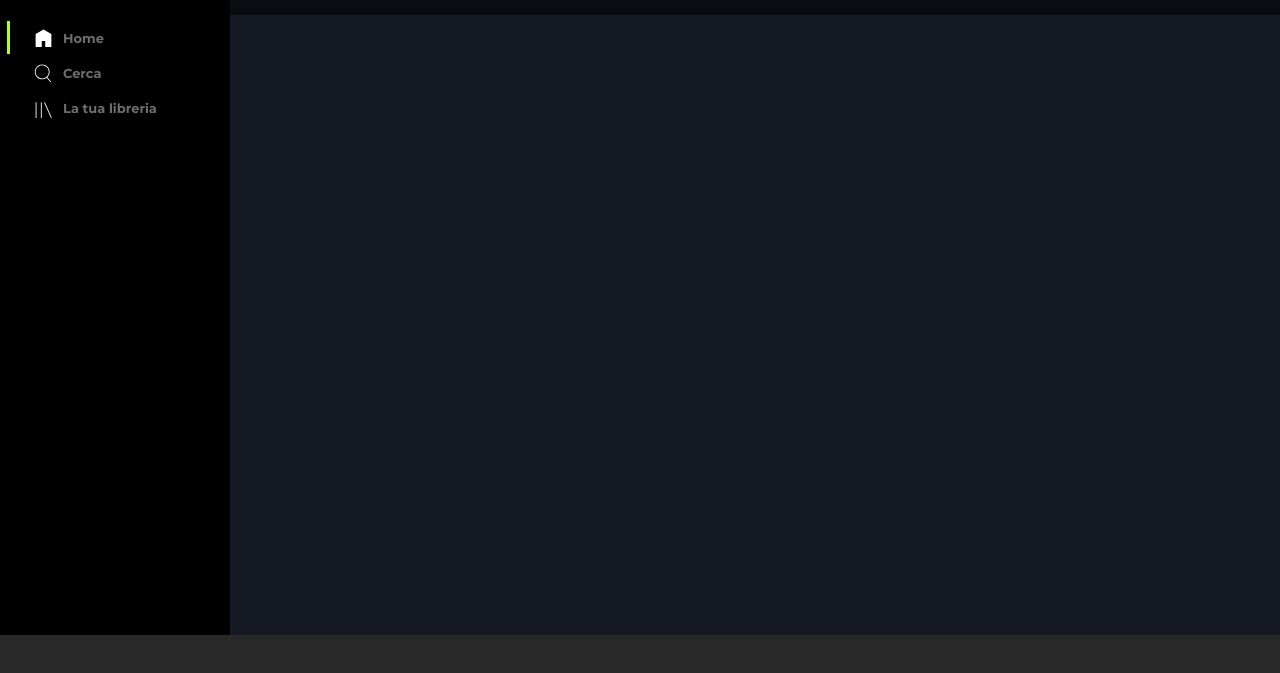
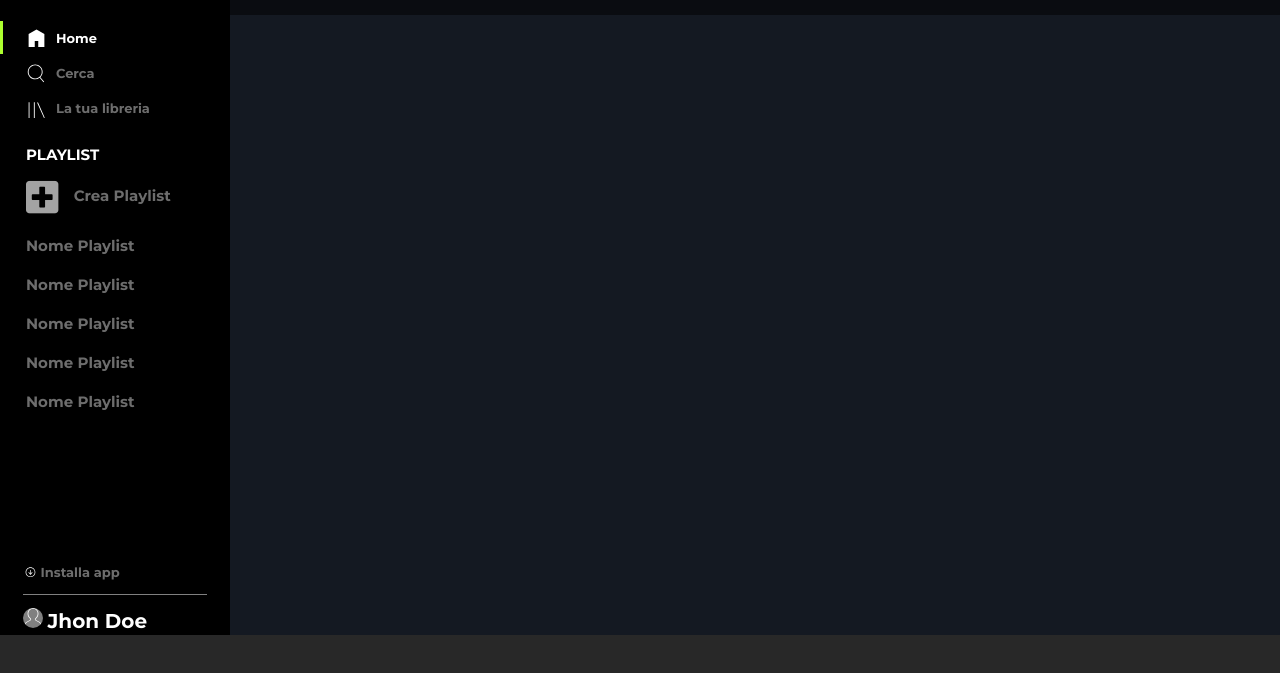
Before and after one commit to manuelguariglia21/html-css-spotifyweb, a plain HTML site: page index.html in a window 1280 px wide. Shown: the part 75-748 px from the top of the page. Drawn offline with Linux system fonts and the light colour scheme.

Commit message:
fix scroll playlist

```diff
--- a/css/style.css
+++ b/css/style.css
@@ -39,7 +39,7 @@ header .logo{
   width: 130px;
 }
 
-nav{
+.button-box{
   margin-top: 17px;
 }
 
@@ -65,29 +65,119 @@ aside a{
 
 aside a span{
   color: #6d6d6d;
+}
+
+aside .aside-start{
+  height: calc(100% - 73px);
+  overflow: hidden;
+}
+
+
+aside nav a span{
   font-size: 13px;
 }
 
-aside ul li{
-  padding: 7px;
+aside nav ul li{
+  padding: 7px 0;
 }
 
-aside ul li a{
+aside nav ul li:last-of-type{
+  padding: 7px 0 25px 0;
+}
+
+aside nav ul li a{
   padding: 7px 23px;
   border-left: 3px solid transparent;
 }
 
-aside ul li .active{
-  color: white;
+aside nav ul li .active{
   padding: 7px 23px;
   border-left: 3px solid #adff2f;
 }
 
-aside a img{
+aside nav ul li .active span{
+  color: white;
+}
+
+
+aside nav a img{
   width: 21px;
   vertical-align: middle;
   margin-right: 9px;
 }
+
+/* playlist */
+
+.playlist{
+  margin-left: 26px;
+  font-size: 15px;
+}
+.playlist-top h4{
+  color: white;
+  text-transform: uppercase;
+  margin-bottom: 15px;
+}
+
+.playlist-top i{
+  color: #a3a3a3;
+  font-size: 37px;
+  vertical-align: middle;
+  margin-right: 11px;
+}
+
+.playlist-list{
+  max-height: 25vh;
+  overflow: scroll;
+}
+
+.playlist-list ul{
+  list-style: none;
+}
+
+.playlist-list ul li{
+  padding-top: 20px;
+}
+
+/* aside foot */
+
+.aside-foot{
+  background-color: black;
+  height: 73px;
+  width: 100%;
+  padding: 0 23px;
+}
+
+.aside-foot .install span{
+  font-size: 13px;
+}
+
+.aside-foot .install img{
+  width: 13px;
+  vertical-align: middle;
+}
+
+.line{
+  height: 1px;
+  width: 100%;
+  background-color: gray;
+  margin: 13px 0;
+}
+
+.aside-foot .user span{
+  font-size: 20px;
+  color: white;
+}
+
+.aside-foot .user img{
+  width: 20px;
+  height: 20px;
+  background-color: #808080;
+  border-radius: 50%;
+}
+
+
+
+/* libary */
 
 .library{
   width: calc(100% - 230px);
--- a/index.html
+++ b/index.html
@@ -8,6 +8,7 @@
   <link rel="preconnect" href="https://fonts.googleapis.com">
   <link rel="preconnect" href="https://fonts.gstatic.com" crossorigin>
   <link href="https://fonts.googleapis.com/css2?family=Montserrat:wght@200;300;400;500;600;700;800;900&display=swap" rel="stylesheet">
+  <link rel="stylesheet" href="https://cdnjs.cloudflare.com/ajax/libs/font-awesome/5.1.1/css/all.min.css" integrity="sha512-ioRJH7yXnyX+7fXTQEKPULWkMn3CqMcapK0NNtCN8q//sW7ZeVFcbMJ9RvX99TwDg6P8rAH2IqUSt2TLab4Xmw==" crossorigin="anonymous" referrerpolicy="no-referrer" />
   <title>Spotify Web</title>
 </head>
 <b>
@@ -19,10 +20,9 @@
       <img src="img/logo.svg" alt="Spotify">
     </div>
 
-    <nav>
+    <section class="button-box">
       <div class="btn header"><a href="#"><span>Effettua l'Upgrade</span></a></div>
-    </nav>
-
+    </section>
 
   </header>
   <!-- /HEADER -->
@@ -31,15 +31,68 @@
   <main>
 
     <aside>
-      <ul>
+      <section class="aside-start">
+        <!-- nav -->
+        <nav>
+          <ul>
 
-        <li><a href="#" class="active"><img src="img/home.svg" alt="Home"><span>Home</span></a></li>
+            <li><a href="#" class="active"><img src="img/home.svg" alt="Home"><span>Home</span></a></li>
 
-        <li><a href="#"><img src="img/search.svg" alt="Cerca"><span>Cerca</span></a></li>
+            <li><a href="#"><img src="img/search.svg" alt="Cerca"><span>Cerca</span></a></li>
 
-        <li><a href="#"><img src="img/libreria.svg" alt="Libreria"><span>La tua libreria</span></a></li>
+            <li><a href="#"><img src="img/libreria.svg" alt="Libreria"><span>La tua libreria</span></a></li>
 
-      </ul>
+          </ul>
+        </nav>
+        <!-- /nav -->
+
+        <!-- playlist -->
+        <div class="playlist">
+          <div class="playlist-top">
+            <h4>Playlist</h4>
+            <a href="#">
+              <i class="fas fa-plus-square"></i>
+              <span>Crea Playlist</span>
+            </a>
+          </div>
+
+          <div class="playlist-list">
+            <ul>
+              <li><a href="#"><span>Nome Playlist</span></a></li>
+              <li><a href="#"><span>Nome Playlist</span></a></li>
+              <li><a href="#"><span>Nome Playlist</span></a></li>
+              <li><a href="#"><span>Nome Playlist</span></a></li>
+              <li><a href="#"><span>Nome Playlist</span></a></li>
+              <li><a href="#"><span>Nome Playlist</span></a></li>
+              <li><a href="#"><span>Nome Playlist</span></a></li>
+            </ul>
+          </div>
+        </div>
+        <!-- /playlist -->
+      </section>
+
+      <!-- aside-foot -->
+      <section class="aside-foot">
+        <div class="install">
+          <a href="#">
+            <img src="img/download.svg" alt="Install">
+            <span>Installa app</span>
+          </a>
+        </div>
+
+        <div class="line"></div>
+
+        <div class="user">
+          <a href="#">
+            <img src="img/profile.svg" alt="Install">
+            <span>Jhon Doe</span>
+          </a>
+        </div>
+
+
+      </section>
+      <!-- /aside foot -->
+
     </aside>
 
     <section class="library">
```
